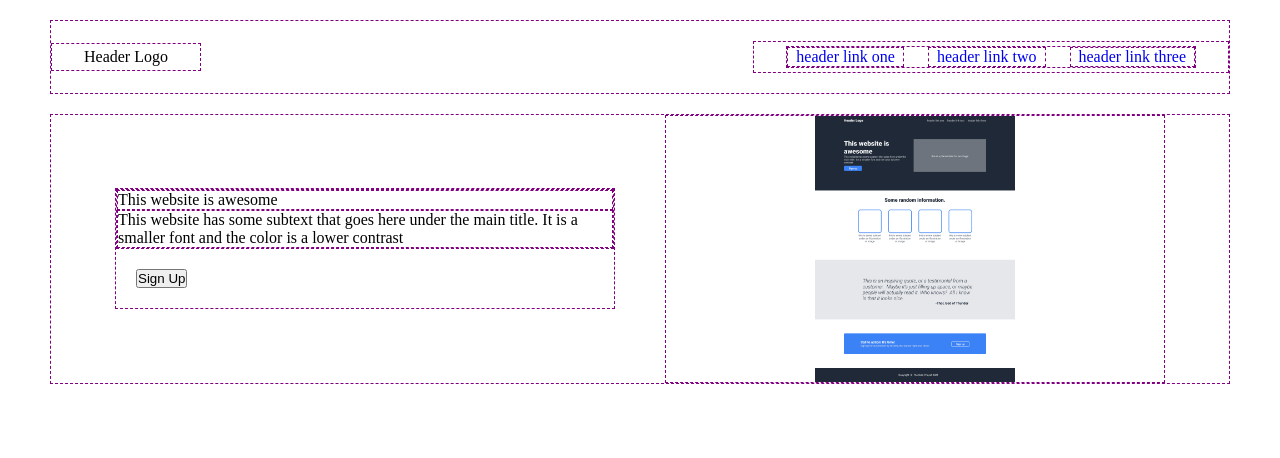
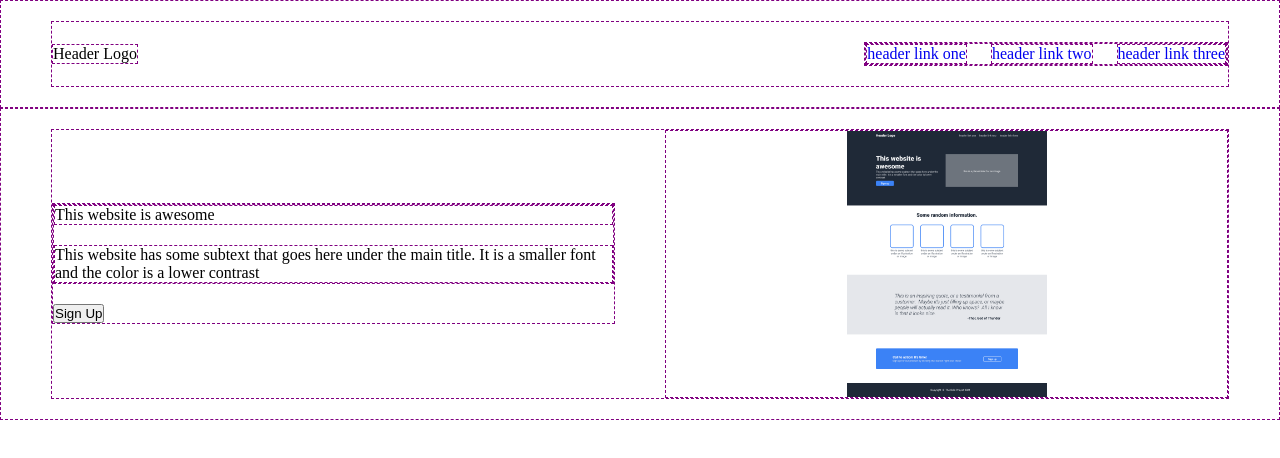
Before and after one commit to adeliya21/Odin-Website-Landing-Page, a plain HTML site: page index.html in a window 1280 px wide. Drawn offline with Linux system fonts and the light colour scheme.

Commit message:
Update paddings and margins to make items stick to container's border

```diff
--- a/styles.css
+++ b/styles.css
@@ -6,6 +6,9 @@
 
 /* --------------------- header container flex layout -----------------------------*/
 
+.header-border-container {
+    border: 1px dashed purple;
+}
 
 .header {
     display: flex;
@@ -19,13 +22,11 @@
 }
 
 .logo {
-    padding: 4px 32px; /* make logo container more spacious */
     border: 1px dashed purple;
 }
 
 .links {
     border: 1px dashed purple;
-    padding: 4px 32px; /* make links container more spacious */
 }
 
 ul {
@@ -44,14 +45,18 @@ li {
 
 a {
     text-decoration: none; /* removes underline of links */
-    padding: 8px;
+    padding: 0px;
 }
 
 /* ----------------------- sign-up container flex layout ----------------------------*/
 
+.sign-up-border-container {
+    border: 1px dashed purple;
+}
+
 .sign-up {
     display: flex;
-    justify-content: center;
+    justify-content: space-between;
     align-items: center;
     border: 1px dashed purple;
     gap: 50px;
@@ -60,18 +65,20 @@ a {
 }
 
 .text-and-button {
-    width: 500px;
+    width: 700px;
     display: flex;
     flex-direction: column;
     align-items: flex-start;
     justify-content: center;
     border: 1px dashed purple;
+    gap: 20px;
 }
 
 .text {
     display: flex;
     flex-direction: column;
     border: 1px dashed purple;
+    gap: 20px;
 }
 
 .title {
@@ -82,12 +89,8 @@ a {
     border: 1px dashed purple;
 }
 
-button {
-    margin: 20px;
-}
-
 .image {
-    width: 500px;
+    width: 700px;
     display: flex;
     justify-content: center;
     border: 1px dashed purple;
```
